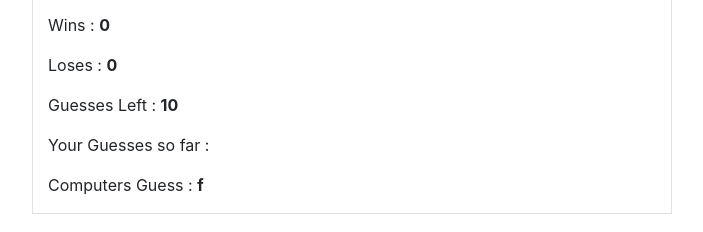
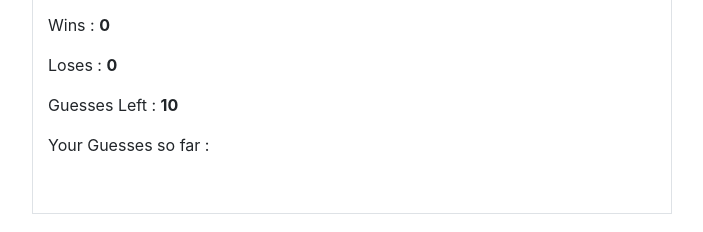
Before and after one commit to roopab77/Psychic-Game, a plain HTML site: page index.html in a window 1280 px wide. Shown: the part 124-356 px from the top of the page, without its empty margins (288-991 px from the left). Drawn offline with nearby package versions, Linux system fonts and the light colour scheme; files that its build step writes are made by us from their sources.

Commit message:
Update index.html

```diff
--- a/index.html
+++ b/index.html
@@ -29,7 +29,7 @@
     <div class="row my-3">
       <div class="col">Your Guesses so far : <span id="HTMLGuessesSofar" style="font-weight:bold"></span> </div>
     </div>
-    <div class="row my-3"><div class="col">Computers Guess : <span id="HTMLComputersGuess" style="font-weight: bold"></span></div></div>
+    <div class="row my-3"><div class="col" style="visibility: hidden">Computers Guess : <span id="HTMLComputersGuess" style="font-weight: bold"></span></div></div>
   </div>
   <script src="https://cdnjs.cloudflare.com/ajax/libs/jquery/3.3.1/jquery.slim.min.js"></script>
   <script src="https://cdnjs.cloudflare.com/ajax/libs/popper.js/1.13.0/umd/popper.min.js"></script>
```
